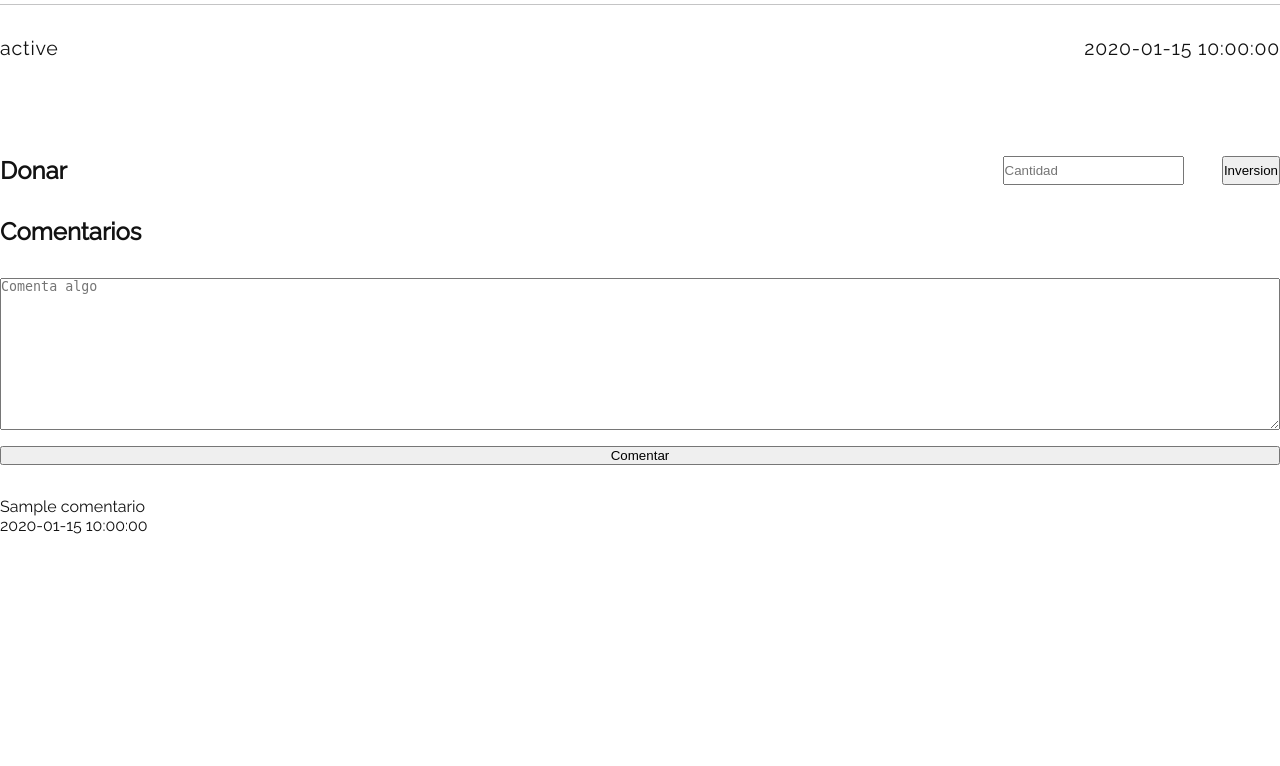
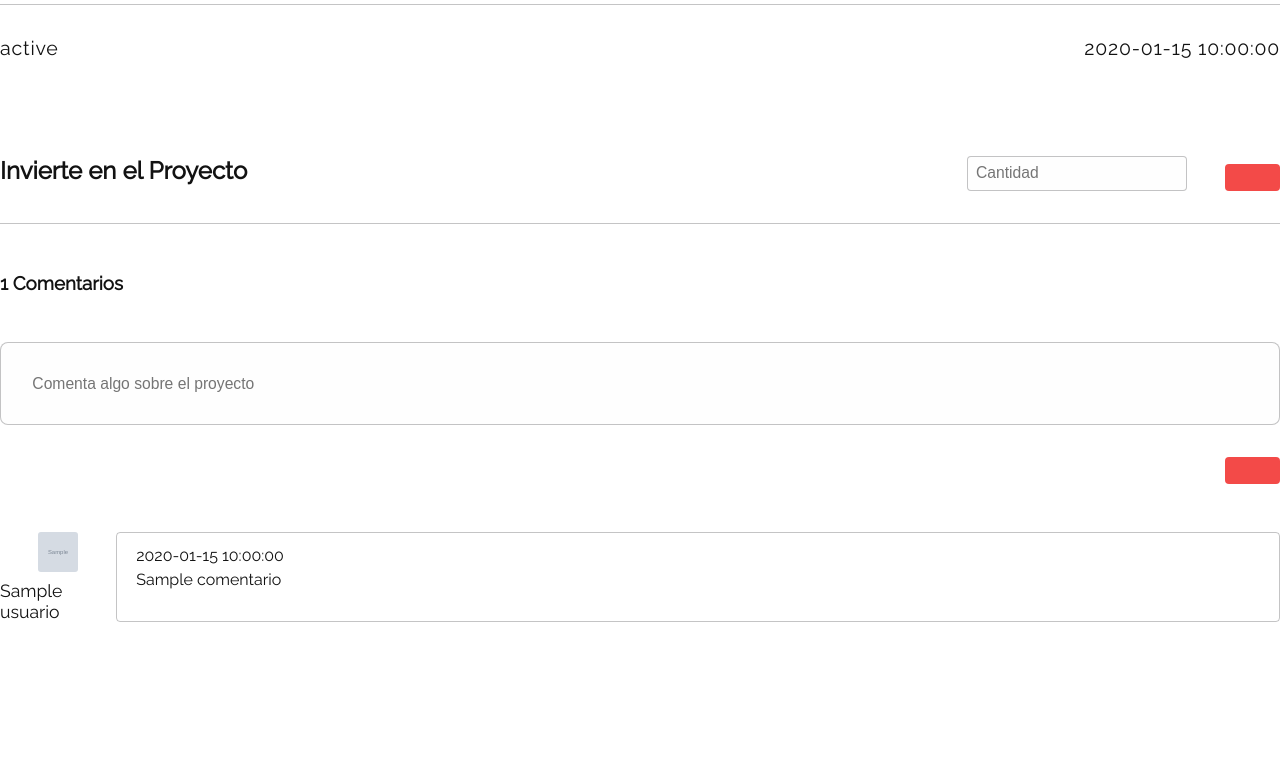
Before and after one commit to Savecoders/WebCrowdFunding, a Flask app: template public/templates/projects/view.html in a window 1280 px wide. Shown: the part 1104-1870 px from the top of the page. Before the commit the page ends 1638 px from the top, so only its background shows below. Run offline with Flask 3, Linux system fonts and the light colour scheme; the template is opened without the code that fills it: most values are stand-ins (such as "Sample title", 1, 10 or a date in 2020); grey boxes marked "Sample" are stand-in pictures; some libraries are stand-ins or nearby versions.

Commit message:
Update project view

```diff
--- a/public/static/css/project/view.css
+++ b/public/static/css/project/view.css
@@ -21,6 +21,7 @@
   width: 100%;
   height: auto;
   box-shadow: 0 0 10px var(--accent-color-transparent);
+  aspect-ratio: 16/9;
   box-sizing: border-box;
   object-fit: cover;
 }
@@ -137,8 +138,10 @@
 .section__comments {
   display: flex;
   flex-direction: column;
-  gap: 2em;
+  gap: 3em;
   width: 100%;
+  border-top: 1px solid var(--accent-color-transparent);
+  padding: 3em 0;
 }
 
 .section__comments form {
@@ -146,6 +149,105 @@
   flex-direction: column;
   gap: 1em;
   width: 100%;
+}
+
+.comments__list {
+  list-style: none;
+  padding: 0;
+  margin: 0;
+}
+
+.comment__container {
+  display: flex;
+  flex-direction: row;
+  margin-bottom: 2em;
+}
+
+.comment__container .user__info {
+  display: flex;
+  flex-direction: column;
+  gap: 0.5em;
+  align-items: center;
+  justify-content: center;
+  width: 10%;
+  overflow: hidden;
+}
+
+.comment__image {
+  width: 40px;
+  height: 40px;
+  border-radius: 3px;
+  object-fit: cover;
+  aspect-ratio: 1/2;
+}
+
+.comment__container h2 {
+  margin: 0;
+  font-size: 1.8ch;
+  font-weight: 500;
+}
+
+.comment__container p {
+  margin: 5px 0;
+}
+
+.comment__info {
+  border-radius: 4px;
+  border: 1px solid var(--accent-color-transparent);
+  width: 100%;
+  padding: 0.5em 1.2em;
+}
+
+.comment__form {
+  display: flex;
+  flex-direction: column;
+  justify-content: space-between;
+}
+
+.comment__form input[type="text"] {
+  background-color: var(--bg2);
+  border: 1px solid var(--accent-color-transparent);
+  border-radius: 8px;
+  flex-grow: 1;
+  resize: none;
+  text-align: left;
+  font-size: 1.6ch;
+  margin-bottom: 1em;
+  padding: 2em;
+}
+
+button {
+  align-self: flex-end;
+  color: var(--text-color2);
+  background: var(--accent-color);
+  border-radius: 4px;
+  cursor: pointer;
+  font-family: "raleway", sans-serif;
+  font-weight: 600;
+  font-size: 2ch;
+  color: var(--bg);
+  padding: 0.7em 1.4em;
+  transition: 0.3s;
+  text-align: center;
+  align-items: center;
+  border: none;
+}
+
+.comment__form button[type="submit"]:hover {
+  background: var(--hover-color);
+  transition: 0.3s;
+}
+
+input[type="number"] {
+  background-color: var(--bg2);
+  border: 1px solid var(--accent-color-transparent);
+  border-radius: 4px;
+  flex-grow: 1;
+  resize: none;
+  text-align: left;
+  font-size: 1.6ch;
+  color: var(--text-color);
+  padding: 0.5em;
 }
 
 /* media */
--- a/public/templates/projects/view.html
+++ b/public/templates/projects/view.html
@@ -51,36 +51,57 @@
   </article>
 
   <section class="section__donate">
-    <h2>Donar</h2>
+    <h2>Invierte en el Proyecto</h2>
 
-    <form action="" method="POST">
-      <input type="number" name="amount" id="amount" placeholder="Cantidad" />
-      <button type="submit">Inversion</button>
+    <form
+      action="{{ url_for('donation.register', project_id=project.idProyecto) }}"
+      class="donate__form"
+      method="POST"
+    >
+      <input
+        type="number"
+        name="amount"
+        id="amount"
+        oninput="this.value = this.value.replace(/[^0-9 ]/g, '')"
+        placeholder="Cantidad"
+        required
+      />
+      <button type="submit"><i class="ti ti-credit-card"></i></button>
     </form>
   </section>
 
   <section class="section__comments">
-    <h2>Comentarios</h2>
-
+    <h3>{{ comments|length }} Comentarios</h3>
     <form
       action="{{ url_for('projects.comment', project_id=project.idProyecto) }}"
+      class="comment__form"
       method="POST"
     >
-      <textarea
+      <input
+        type="text"
         name="comment"
         id="comment"
-        cols="10"
-        rows="10"
-        placeholder="Comenta algo"
-      ></textarea>
-      <button type="submit">Comentar</button>
+        placeholder="Comenta algo sobre el proyecto"
+      />
+      <button type="submit"><i class="ti ti-send-2"></i></button>
     </form>
 
     <ul class="comments__list">
       {% for comment in comments %}
-      <li class="comment__item">
-        <p>{{ comment.comentario }}</p>
-        <p>{{ comment.fecha_comentario }}</p>
+      <li class="comment__container">
+        <div class="user__info">
+          <img
+            class="comment__image"
+            src="{{ comment.usuario.image_perfil }}"
+            alt="image user comment "
+          />
+          <h2>{{ comment.usuario.nombre }}</h2>
+        </div>
+
+        <div class="comment__info">
+          <p>{{ comment.fecha_comentario }}</p>
+          <p>{{ comment.comentario }}</p>
+        </div>
       </li>
       {% endfor %}
     </ul>
--- a/src/routes/projects.py
+++ b/src/routes/projects.py
@@ -106,7 +106,7 @@ def comment(project_id):
 
             # generate date
 
-            date = datetime.date.today()
+            date = datetime.date.now()
 
             new_comment.fecha_comentario = date.strftime("%d-%m-%Y")
 
@@ -129,6 +129,8 @@ def comment(project_id):
             # insert comment
 
             comment_dao.insert(new_comment)
+
+            database.close()
 
         except ValueError as error:
             flash(str(error), "error")
@@ -178,8 +180,6 @@ def create():
 
             grupo_dto = grupo_dao.get_by_name(grupo)
 
-            print(grupo_dto.id_grupo_colaboradores)
-
             proyecto.group = grupo_dto
 
             # insert the group id in the project
```
